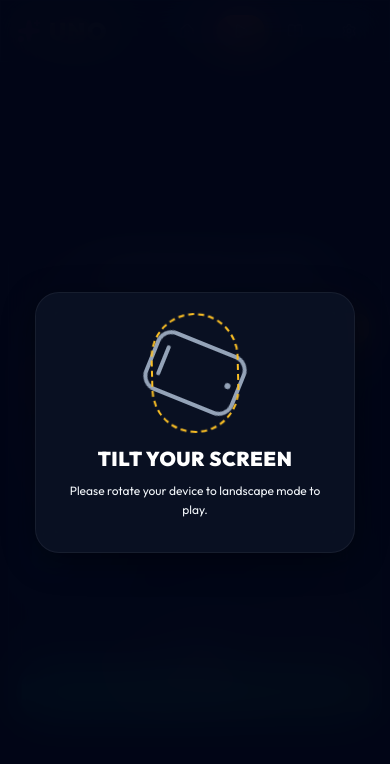
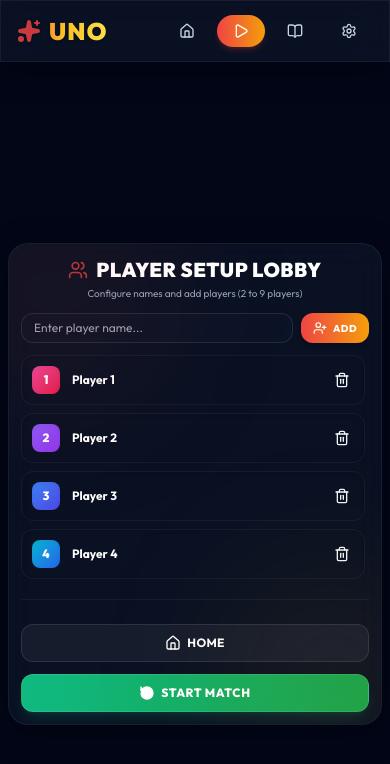
Before and after one commit to Lalith9664/UNO-Game, a React (Vite) app in the folder frontend/: page /game in a window 390 px wide. Shown: the top 764 px of the page. Built offline with nearby package versions, Linux system fonts and the light colour scheme; the HTML template or start-up script is replaced by a standard one.

Commit message:
refactor: restrict mobile orientation and fullscreen prompts to active game stages only

```diff
--- a/frontend/src/pages/Game.jsx
+++ b/frontend/src/pages/Game.jsx
@@ -737,7 +737,8 @@
         </div>
       )}
 
-      {/* Mobile Portrait Orientation Lock Overlay */}
+      {/* Mobile Portrait Orientation Lock Overlay — only during active gameplay */}
+      {(gameStage === 'playing' || gameStage === 'ended') && (
         <div className="hidden md:portrait:hidden portrait:flex fixed inset-0 z-[9999] bg-slate-950/95 backdrop-blur-xl flex-col items-center justify-center p-6 text-center">
           <div className="glass-panel max-w-xs p-8 rounded-3xl border border-white/10 shadow-2xl flex flex-col items-center gap-6">
             {/* Animated phone rotation icon */}
@@ -760,9 +761,10 @@
             </div>
           </div>
         </div>
+      )}
 
-      {/* Mobile Landscape Fullscreen Prompt Overlay */}
-      {isLandscapeMobile && !isFullscreen && (
+      {/* Mobile Landscape Fullscreen Prompt Overlay — only during active gameplay */}
+      {isLandscapeMobile && !isFullscreen && (gameStage === 'playing' || gameStage === 'ended') && (
         <div
           onClick={toggleFullscreen}
           className="fixed inset-0 z-[10000] bg-slate-950/95 backdrop-blur-xl flex flex-col items-center justify-center p-6 text-center cursor-pointer select-none"
```
Lines whose indentation alone changed are shown as unchanged.
